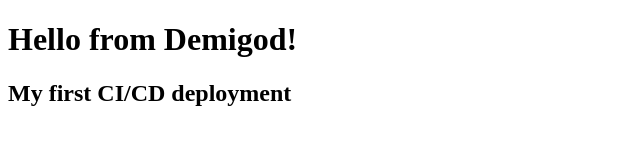
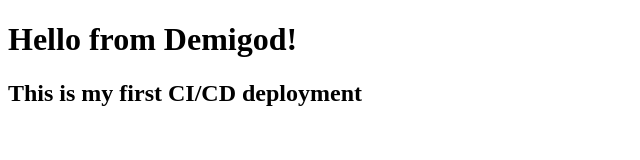
Before and after one commit to Mithlendra/demigod, a plain HTML site: page index.html in a window 1280 px wide. Shown: the whole page, without its empty margins (0-640 px from the left). Drawn offline with Linux system fonts and the light colour scheme.

Commit message:
Updated homepage heading

```diff
--- a/index.html
+++ b/index.html
@@ -5,6 +5,6 @@
 </head>
 <body>
 <h1>Hello from Demigod!</h1>
-<h2>My first CI/CD deployment</h2>
+<h2>This is my first CI/CD deployment</h2>
 </body>
 </html>
```
